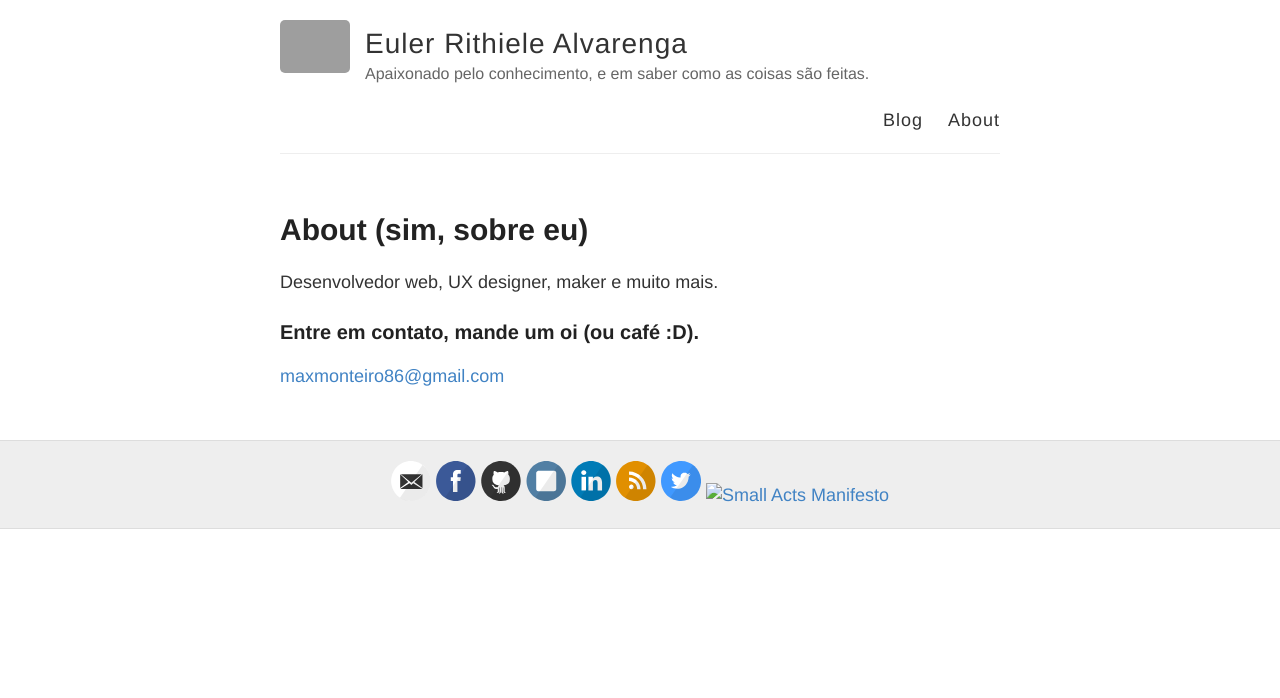
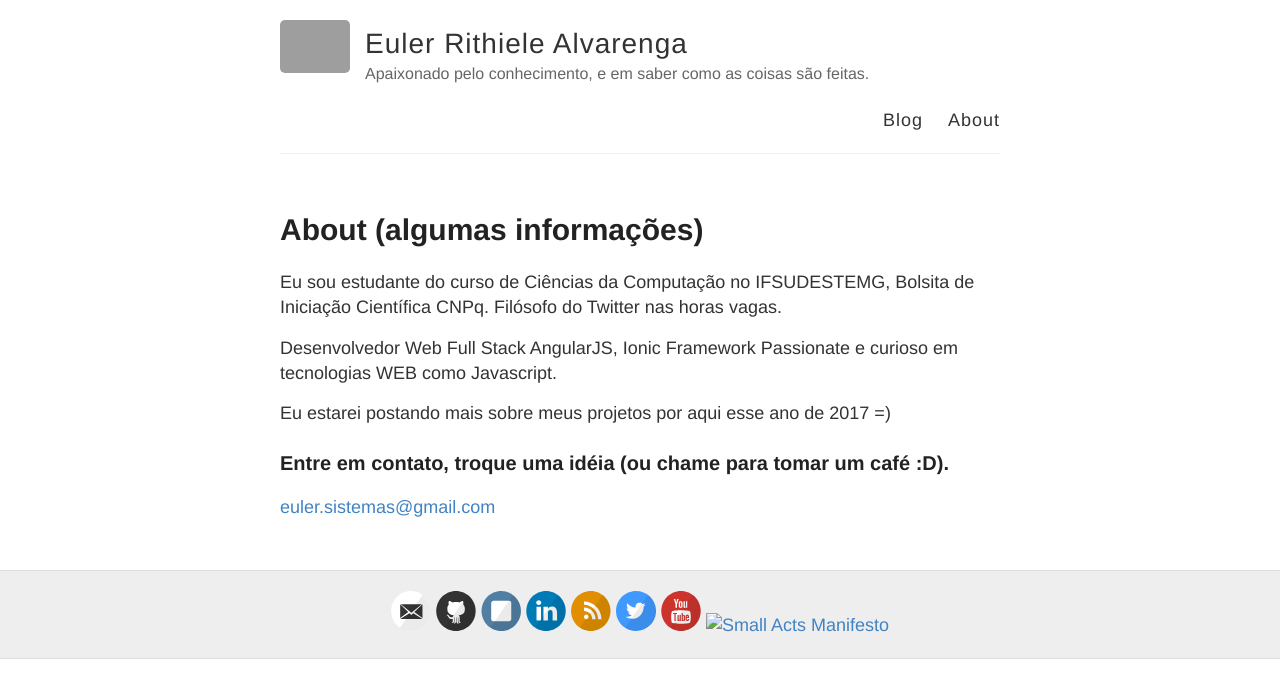
Before and after one commit to Rithie/Rithie.github.io, a Jekyll site: the page built from about.md, in a window 1280 px wide. Shown: the top 698 px of the page. Built offline with Jekyll 4.4.1, drawn with Linux system fonts in a browser that asks for light colours; Markdown is read by kramdown in place of the engine named in the settings; grey boxes are pictures that could not be loaded.

Commit message:
updated personal about me

```diff
--- a/_config.yml
+++ b/_config.yml
@@ -19,22 +19,22 @@ avatar: https://pbs.twimg.com/profile_images/779774900592635904/FbXYsRtk.jpg
 footer-links:
   dribbble:
   email: euler.sistemas@gmail.com
-  facebook: maximohenrique1
+  facebook:
   flickr:
-  github: maxmonteiro
-  instagram: https://www.instagram.com/oiler271/
-  linkedin: https://www.linkedin.com/in/euler-alvarenga-b9704467/
+  github: Rithie
+  instagram: oiler271
+  linkedin: euler-alvarenga-b9704467
   pinterest:
   rss: /feed # just type anything here for a working RSS icon, make sure you set the "url" above!
-  twitter: https://twitter.com/Rithie
+  twitter: Rithie
   stackoverflow:  # your stackoverflow profile, e.g. "users/50476/bart-kiers"
-  youtube: # channel/<your_long_string> or user/<user-name>
+  youtube: https://www.youtube.com/channel/UCym4_2rZHlX5YIQ0DFbJ6pw
   googleplus:  # anything in your profile username that comes after plus.google.com/
 
 
 # Enter your Disqus shortname (not your username) to enable commenting on posts
 # You can find your shortname on the Settings page of your Disqus account
-disqus: https://disqus.com/by/rithie/
+disqus: rithie
 
 # Enter your Google Analytics web tracking code (e.g. UA-2110908-2) to activate tracking
 google_analytics:
--- a/about.md
+++ b/about.md
@@ -1,12 +1,17 @@
 ---
 layout: page
-title: About (sim, sobre eu)
+title: About (algumas informações)
 permalink: /about/
 ---
+Eu sou estudante do curso de Ciências da Computação no IFSUDESTEMG,
+Bolsita de Iniciação Científica CNPq. Filósofo do Twitter nas horas vagas.
 
-Desenvolvedor web, UX designer, maker e muito mais.
+Desenvolvedor Web Full Stack AngularJS, Ionic Framework Passionate e curioso em tecnologias WEB como Javascript.
+
+Eu estarei postando mais sobre meus projetos por aqui esse ano de 2017 =)
 
 
-### Entre em contato, mande um oi (ou café :D).
 
-[maxmonteiro86@gmail.com](mailto:maxmonteiro86@gmail.com)
+### Entre em contato, troque uma idéia (ou chame para tomar um café :D).
+
+[euler.sistemas@gmail.com](mailto:euler.sistemas@gmail.com)
```
